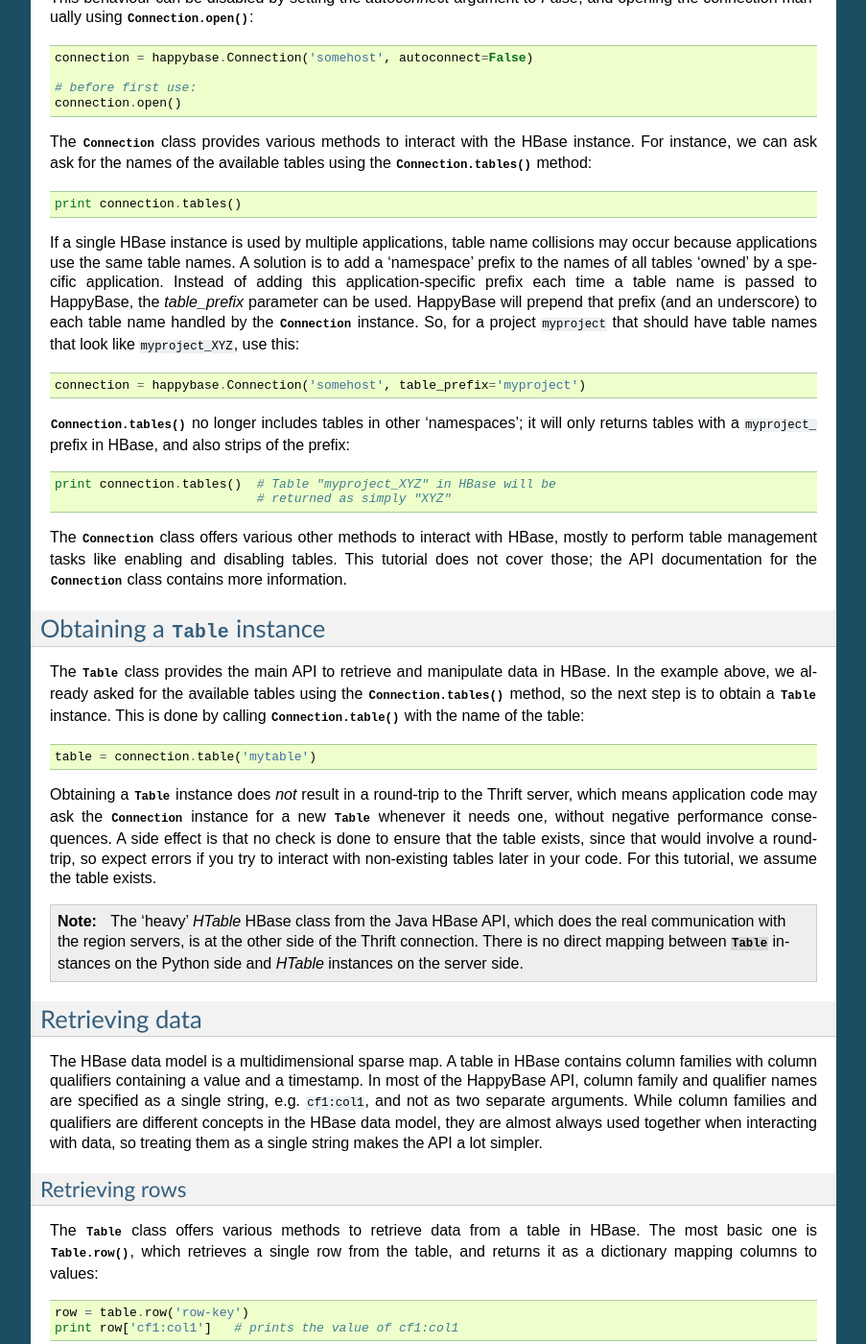
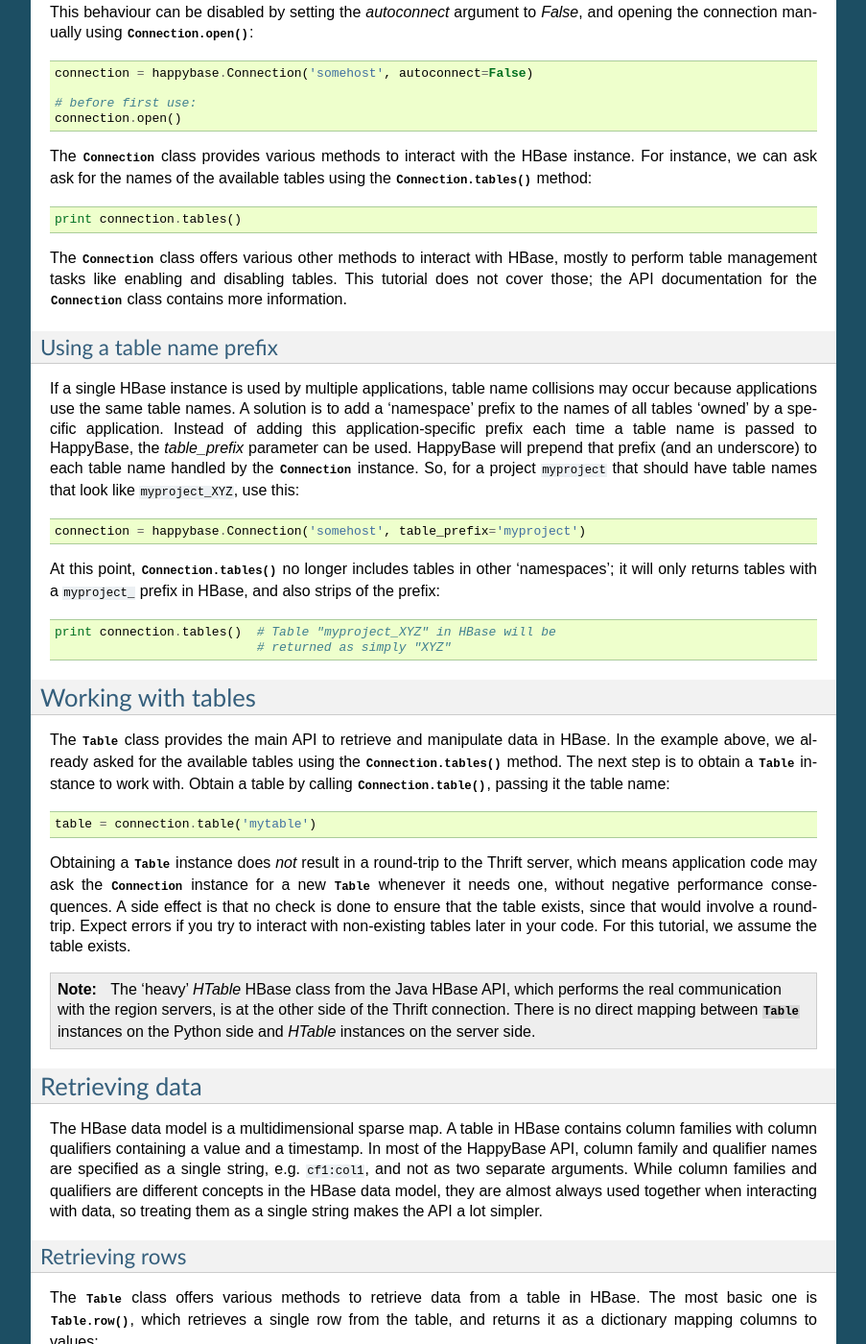
Before and after one commit to python-happybase/happybase, a Sphinx documentation site: the page built from doc/tutorial.rst, in a window 1280 px wide and 1400 px high, scrolled down 748 px. Shown: the whole window at 96% size, without its empty margins (198-1101 px from the left). Built offline with Sphinx 7.4.7, drawn with Linux system fonts in a browser that asks for light colours; pages that are not in the unit, such as notebooks, are missing from menus; some of the changed text lies outside the part shown.

Commit message:
Some tutorial cleanups

```diff
--- a/doc/tutorial.rst
+++ b/doc/tutorial.rst
@@ -17,8 +17,8 @@
    :local:
 
 
-Opening a :py:class:`Connection`
-================================
+Opening a connection
+====================
 
 We'll get started by connecting to HBase::
 
@@ -42,6 +42,14 @@
 
    print connection.tables()
 
+The :py:class:`Connection` class offers various other methods to interact with
+HBase, mostly to perform table management tasks like enabling and disabling
+tables. This tutorial does not cover those; the :doc:`API documentation <api>`
+for the :py:class:`Connection` class contains more information.
+
+Using a table name prefix
+-------------------------
+
 If a single HBase instance is used by multiple applications, table name
 collisions may occur because applications use the same table names. A solution
 is to add a ‘namespace’ prefix to the names of all tables ‘owned’ by a specific
@@ -53,27 +61,22 @@
 
    connection = happybase.Connection('somehost', table_prefix='myproject')
 
-:py:meth:`Connection.tables` no longer includes tables in other ‘namespaces’;
-it will only returns tables with a ``myproject_`` prefix in HBase, and also
-strips of the prefix::
+At this point, :py:meth:`Connection.tables` no longer includes tables in other
+‘namespaces’; it will only returns tables with a ``myproject_`` prefix in
+HBase, and also strips of the prefix::
 
    print connection.tables()  # Table "myproject_XYZ" in HBase will be
                               # returned as simply "XYZ"
 
-The :py:class:`Connection` class offers various other methods to interact with
-HBase, mostly to perform table management tasks like enabling and disabling
-tables. This tutorial does not cover those; the :doc:`API documentation <api>`
-for the :py:class:`Connection` class contains more information.
 
-
-Obtaining a :py:class:`Table` instance
-======================================
+Working with tables
+===================
 
 The :py:class:`Table` class provides the main API to retrieve and manipulate
 data in HBase. In the example above, we already asked for the available tables
-using the :py:meth:`Connection.tables` method, so the next step is to obtain a
-:py:class:`.Table` instance. This is done by calling
-:py:meth:`Connection.table` with the name of the table::
+using the :py:meth:`Connection.tables` method. The next step is to obtain a
+:py:class:`.Table` instance to work with. Obtain a table by calling
+:py:meth:`Connection.table`, passing it the table name::
 
    table = connection.table('mytable')
 
@@ -81,13 +84,13 @@
 Thrift server, which means application code may ask the :py:class:`Connection`
 instance for a new :py:class:`Table` whenever it needs one, without negative
 performance consequences. A side effect is that no check is done to ensure that
-the table exists, since that would involve a round-trip, so expect errors if
-you try to interact with non-existing tables later in your code. For this
-tutorial, we assume the table exists.
+the table exists, since that would involve a round-trip. Expect errors if you
+try to interact with non-existing tables later in your code. For this tutorial,
+we assume the table exists.
 
 .. note::
 
-   The ‘heavy’ `HTable` HBase class from the Java HBase API, which does the
+   The ‘heavy’ `HTable` HBase class from the Java HBase API, which performs the
    real communication with the region servers, is at the other side of the
    Thrift connection. There is no direct mapping between :py:class:`Table`
    instances on the Python side and `HTable` instances on the server side.
```
